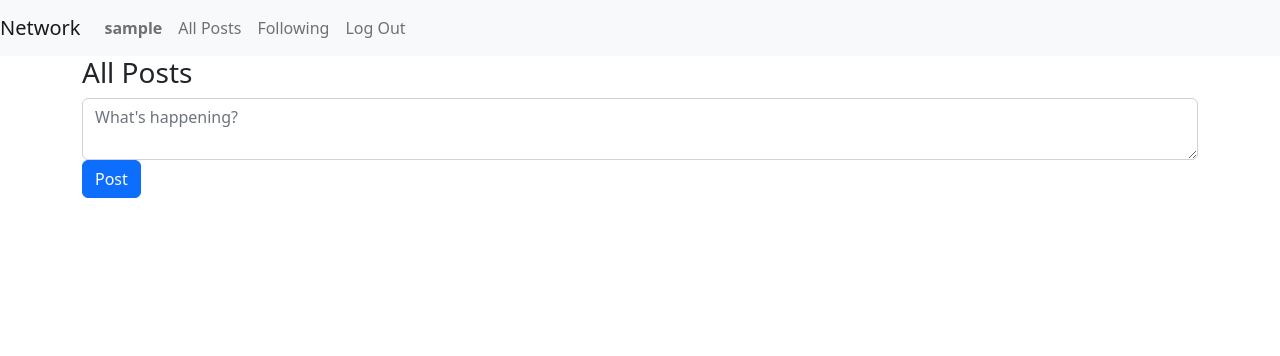
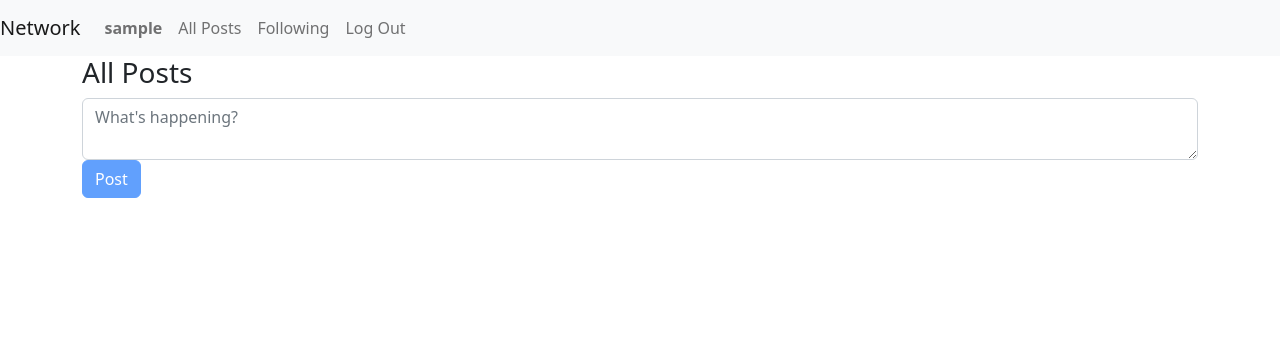
Before and after one commit to brunosag/network, a Django app: page / in a window 1280 px wide. Shown: the top 356 px of the page. Run offline with Django 3.2, Linux system fonts and the light colour scheme; the visitor is signed in with stand-in values (Sample User, id 1); data that the repository does not hold is empty.

Commit message:
fix empty posts

```diff
--- /dev/null
+++ b/network/static/network/index.js
@@ -0,0 +1,11 @@
+// Enable post button only with text
+const postField = document.querySelector("#postField");
+const postButton = document.querySelector("#postButton");
+postField.addEventListener("input", () => {
+    if (postField.value) {
+        postButton.disabled = false;
+    }
+    else {
+        postButton.disabled = true;
+    }
+});
--- a/network/templates/network/index.html
+++ b/network/templates/network/index.html
@@ -1,4 +1,6 @@
 {% extends "network/layout.html" %}
+
+{% load static %}
 
 {% block body %}
     <div class="container">
@@ -8,8 +10,8 @@
         {% if user.is_authenticated %}
             <form method="POST">
                 {% csrf_token %}
-                <textarea name="content" class="form-control" placeholder="What's happening?" maxlength="260"></textarea>
-                <button type="submit" class="btn btn-primary">Post</button>
+                <textarea id="postField" name="content" class="form-control" placeholder="What's happening?" maxlength="260"></textarea>
+                <button id="postButton" type="submit" class="btn btn-primary" disabled>Post</button>
             </form>
         {% endif %}
 
@@ -26,4 +28,5 @@
         </div>
 
     </div>
+    <script type="text/javascript" src="{% static 'network/index.js' %}"></script>
 {% endblock %}
```
